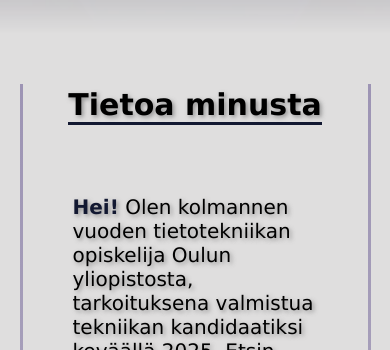
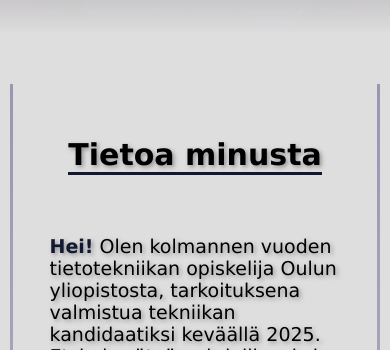
Before and after one commit to saarol2/saarol2.github.io, a plain HTML site: page index.html in a window 390 px wide. Shown: the part 1650-2000 px from the top of the page. Drawn offline with Linux system fonts and the light colour scheme.

Commit message:
text color transition and responsiveness

```diff
--- a/style.css
+++ b/style.css
@@ -26,6 +26,8 @@
 html{
   font-size: 62.5%;
   scroll-behavior: smooth;
+  scroll-padding-top: 60px;
+
 }
 
 body{
@@ -352,17 +354,13 @@ figcaption {
 }
 
 .upper-part {
-  transition: background-color 1.2s ease;
+  transition: background-color 1.6s ease;
+
 }
 
 .upper-part.show {
   background-color: var(--bg-light-grey);
 }
-
-
-
-
-
 
 .upper-part.show .about {
   text-shadow: 2px 2px 4px rgba(114, 114, 114, 0.7);
@@ -371,10 +369,12 @@ figcaption {
 .upper-part.show  h2 {
   color: black;
   border-bottom: 3px solid var(--dark-blue);
+  transition: color 1.6s ease;
 }
 
 .upper-part.show  p {
   color: black;
+  transition: color 1.6s ease;
 }
 
 .upper-part.show span {
@@ -502,7 +502,7 @@ figcaption {
     width: 90%;
     height: auto;
     position: relative;
-    top: 50px; /* Adjust this value to move it further down */
+    top: 40px;
   }
 
   .profile-img {
@@ -520,6 +520,7 @@ figcaption {
     font-size: 2.5rem;
     margin-bottom: -20px;
     margin-top: 25px;
+    width: 110%;
   }
 
   .intro p {
@@ -540,12 +541,16 @@ figcaption {
   }
 
   .about-content {
-    max-width: 90%;
-    padding: 0;
+    max-width: 95%;
+  }
+  .about-content p {
+    padding: 10px 0;
+    font-size: 95%;
+    margin: 0 -5%;
   }
 
   .projects-content {
     grid-template-columns: repeat(1, 1fr);
-    padding: 0 5%;
+    padding: 0 3%;
   }
 }
```
